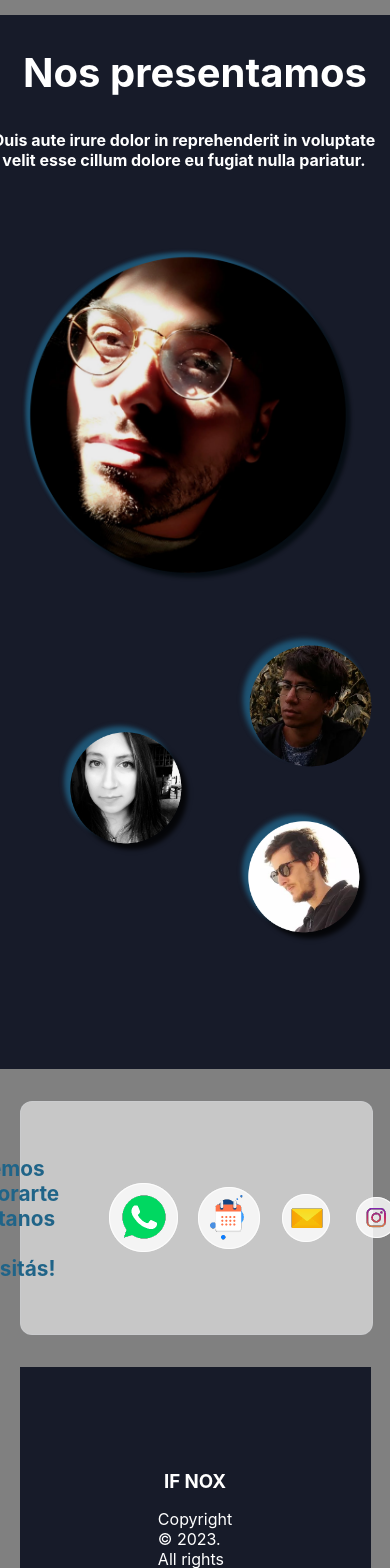
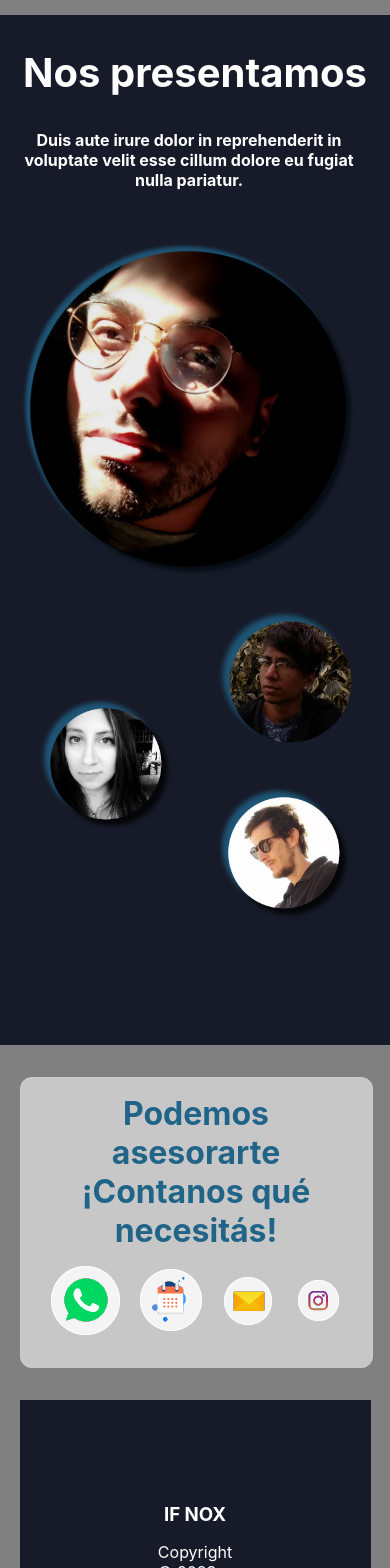
Before and after one commit to ifnoxdesarrollo/if_nox-sitio-v01, a React (Create React App) app in the folder if_nox-sitio-v01/: page / in a window 390 px wide. Shown: the part 7559-9127 px from the top of the page. Built offline with nearby package versions, Linux system fonts and the light colour scheme.

Commit message:
contacto responsive

```diff
--- a/if_nox-sitio-v01/src/Componentes/Nos presentamos/Nos_presentamos.css
+++ b/if_nox-sitio-v01/src/Componentes/Nos presentamos/Nos_presentamos.css
@@ -356,6 +356,14 @@
     .nosotros__contenedor__imagen-grande__imagen {
         top: 20%;
     }
+    .nosotros__contenedor__imagenes-chicas__imagenes {
+        display: flex;
+        justify-content: center;
+        align-items: center;
+        flex-direction: row;
+        padding-top: 60%;
+        margin: 5rem 0rem 5rem 0rem;
+    }
 }
 @media(width <= 455px){
     .nosotros__contenedor__imagen-grande__imagen {
@@ -370,8 +378,8 @@
     .nosotros__contenedor__imagenes-chicas__texto__subtitulo {
         font-size: 1rem;
         color: #FFFFFF;
-        margin: 0px 0px 0px 0%;
-        width: 95%;
+        margin: 0px 0px 0px 4%;
+        width: 89%;
         text-align: center;
     }
     .nosotros{
--- a/if_nox-sitio-v01/src/componentes/Contacto/Contacto.css
+++ b/if_nox-sitio-v01/src/componentes/Contacto/Contacto.css
@@ -61,44 +61,24 @@
     font-size: 1.5rem;
   }
 }
-@media(width <= 1050px){
+@media(width <= 812px){
   .contacto__contenedor__bloque__titulo {
-    margin: 54px 50px 53px 50px;
+    margin: 1rem 1rem 1rem 1rem;
     color: #206488;
-    font-size: 1.3rem;
+    font-size: 2rem;
+    text-align: center;
   }
+  .contacto__contenedor__bloque{
+    flex-direction: column;
+  }
+  .contacto__contenedor__bloque__iconos {
+    margin: 0px 0px 2rem 0px;
 }
-
-@media (max-width: 375px) {
-  .contacto {
-    width: 345px;
-    height: 310px;
-    margin: 21px 12px 24px 18px;
-  }
-
-  .contacto__contenedor {
-    width: 345px;
-    height: 310px;
-  }
-
-  .contacto__contenedor__bloque {
-    flex-direction: column;
-    width: 345px;
-    height: 310px;
-  }
-
+}
+@media(width <= 540px){
   .contacto__contenedor__bloque__titulo {
-    font-size: 34px;
-    text-align: center;
-    width: 305px;
-    height: 186px;
-    margin: 16px 21px 12px 19px;
-  }
-
-  .contacto__contenedor__bloque__iconos {
-    width: 280px;
-    height: 69px;
-    margin: 0px 33px 27px 32px;
+    margin: 1rem 2rem 1rem 2rem;
+    font-size: 2.125;
   }
 
 }
```
Also changed, not shown: if_nox-sitio-v01/src/App.js (+10 -10 lines).
